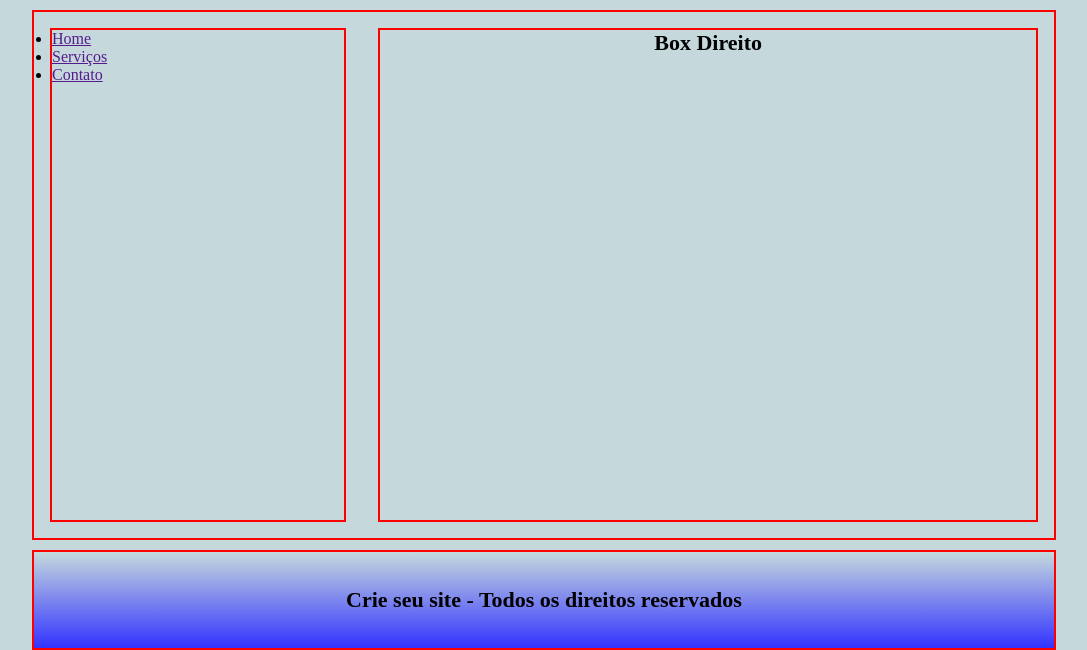
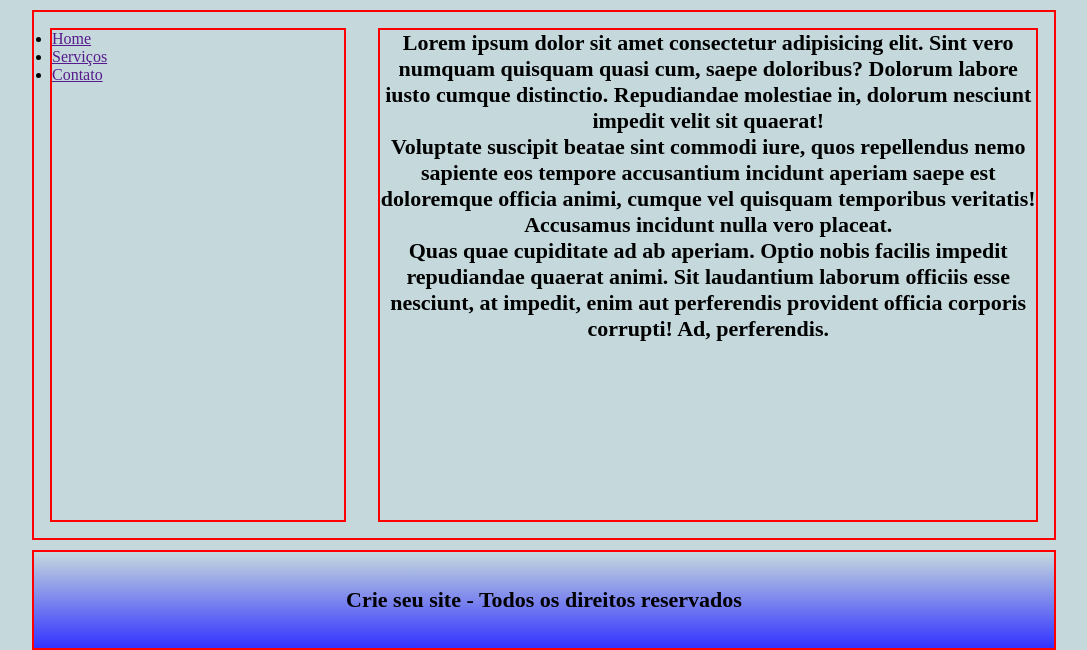
Before and after one commit to xOmilk/Estudos-Web, a PHP site: page / in a window 1280 px wide. Shown: the part 150-800 px from the top of the page, without its empty margins (96-1183 px from the left). Run offline with PHP 8.4, Linux system fonts and the light colour scheme.

Commit message:
Alterações

```diff
--- a/11 - Flutuando Elementos/index.html
+++ b/11 - Flutuando Elementos/index.html
@@ -23,8 +23,26 @@
 				</ul>
 			</aside>
 			<section class="borderRed">
-                <p>Box Direito</p>
-            </section>
+				<p>
+					Lorem ipsum dolor sit amet consectetur adipisicing elit.
+					Sint vero numquam quisquam quasi cum, saepe doloribus?
+					Dolorum labore iusto cumque distinctio. Repudiandae
+					molestiae in, dolorum nesciunt impedit velit sit quaerat!
+				</p>
+				<p>
+					Voluptate suscipit beatae sint commodi iure, quos
+					repellendus nemo sapiente eos tempore accusantium incidunt
+					aperiam saepe est doloremque officia animi, cumque vel
+					quisquam temporibus veritatis! Accusamus incidunt nulla vero
+					placeat.
+				</p>
+				<p>
+					Quas quae cupiditate ad ab aperiam. Optio nobis facilis
+					impedit repudiandae quaerat animi. Sit laudantium laborum
+					officiis esse nesciunt, at impedit, enim aut perferendis
+					provident officia corporis corrupti! Ad, perferendis.
+				</p>
+			</section>
 		</main>
 		<footer class="borderRed">
 			Crie seu site - Todos os direitos reservados
--- a/11 - Flutuando Elementos/styles.css
+++ b/11 - Flutuando Elementos/styles.css
@@ -32,7 +32,7 @@ header {
 }
 
 header .image {
-    margin-left: 10px;
+	margin-left: 10px;
 	color: white;
 	font-size: 32px;
 	font-weight: bolder;
@@ -55,13 +55,13 @@ header .image div {
 main {
 	padding: 1rem;
 	display: flex;
-	flex-flow: row wrap;
 	gap: 2rem;
 	flex: 1;
 	min-height: 400px;
 }
 
 main aside {
+	/* float: left; */
 	width: 30%;
 	min-height: 300px;
 }
```
